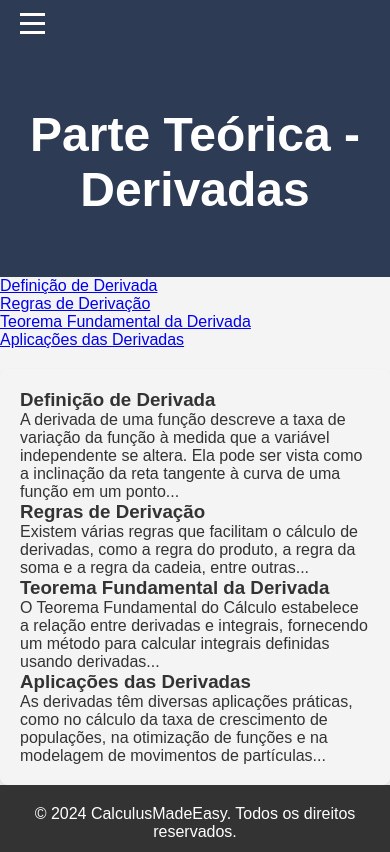
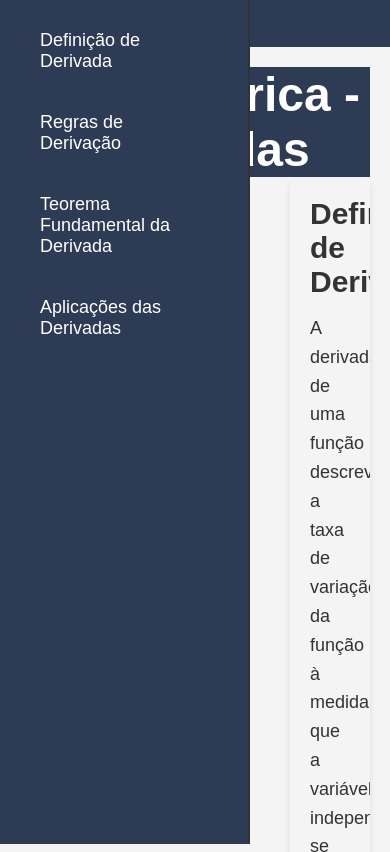
Before and after one commit to henriquestevan/Projeto-Integrador-PI, a website: page public/TeoriaDerivada.html in a window 390 px wide. Shown: the top 852 px of the page. Drawn offline with Linux system fonts and the light colour scheme.

Commit message:
css das paginas teoricas

```diff
--- a/public/TeoriaDerivada.html
+++ b/public/TeoriaDerivada.html
@@ -6,7 +6,7 @@
     <title>Parte Teórica - Derivadas</title>
     <link rel="stylesheet" href="styles.css">
 </head>
-<body>
+<body class="page-theory">
     <header>
         <nav class="navbar">
             <div class="menu-toggle" id="mobile-menu">
--- a/public/styles.css
+++ b/public/styles.css
@@ -267,3 +267,213 @@ footer {
 .content:not(.hidden) {
     display: block;
 }
+/* Reset e Configurações Gerais */
+.page-theory * {
+    margin: 0;
+    padding: 0;
+    box-sizing: border-box;
+}
+
+.page-theory body {
+    font-family: 'Arial', sans-serif;
+    background-color: #f4f4f4;
+    color: #333;
+    display: flex;
+    flex-direction: column;
+    min-height: 100vh;
+}
+
+/* Navbar e Menu Hamburguer */
+.page-theory .navbar {
+    display: flex;
+    justify-content: space-between;
+    align-items: center;
+    background-color: #2E3B55; /* Azul escuro discreto */
+    padding: 10px 20px;
+    position: relative;
+}
+
+.page-theory .menu-toggle {
+    display: flex;
+    flex-direction: column;
+    cursor: pointer;
+}
+
+.page-theory .bar {
+    background-color: #fff;
+    height: 3px;
+    width: 25px;
+    margin: 3px 0;
+}
+
+.page-theory .nav-list {
+    list-style: none;
+    display: flex;
+    gap: 20px;
+}
+
+.page-theory .nav-list li a {
+    text-decoration: none;
+    color: #fff;
+    font-size: 16px;
+    transition: color 0.3s ease;
+}
+
+.page-theory .nav-list li a:hover {
+    color: #FFD700; /* Amarelo suave */
+}
+
+/* Menu Hamburguer em Dispositivos Móveis */
+@media screen and (max-width: 768px) {
+    .page-theory .menu-toggle {
+        display: flex;
+    }
+
+    .page-theory .nav-list {
+        display: none;
+        flex-direction: column;
+        background-color: #2E3B55; /* Fundo do menu no mesmo tom da navbar */
+        position: absolute;
+        top: 100%;
+        right: 0;
+        width: 100%;
+        text-align: center;
+    }
+
+    .page-theory .nav-list.active {
+        display: flex;
+    }
+
+    .page-theory .nav-list li {
+        padding: 10px 0;
+    }
+}
+
+/* Barra Lateral para os Tópicos */
+.page-theory .sidebar {
+    position: fixed;
+    top: 0;
+    left: 0;
+    width: 250px;
+    background-color: #2E3B55;
+    color: white;
+    padding: 20px;
+    height: 100%;
+    overflow-y: auto;
+}
+
+.page-theory .sidebar ul {
+    list-style: none;
+    padding: 0;
+}
+
+.page-theory .sidebar ul li {
+    margin-bottom: 20px;
+}
+
+.page-theory .sidebar ul li a {
+    color: white;
+    font-size: 18px;
+    text-decoration: none;
+    transition: color 0.3s ease;
+}
+
+.page-theory .sidebar ul li a:hover {
+    color: #FFD700;
+}
+
+/* Conteúdo da Página Teórica */
+.page-theory main {
+    margin-left: 260px; /* Espaço para a barra lateral */
+    padding: 20px;
+}
+
+/* Estilo dos Botões de Tópicos */
+.page-theory .topic-btn {
+    display: inline-block;
+    background-color: #2E3B55;
+    color: white;
+    padding: 10px 20px;
+    margin-bottom: 10px;
+    border-radius: 5px;
+    text-decoration: none;
+    font-size: 16px;
+    transition: background-color 0.3s;
+}
+
+.page-theory .topic-btn:hover {
+    background-color: #FFD700;
+}
+
+/* Seções dos tópicos */
+.page-theory .content div {
+    margin-bottom: 40px;
+}
+
+.page-theory .content div h3 {
+    font-size: 30px;
+    margin-bottom: 15px;
+}
+
+.page-theory .content div p {
+    font-size: 18px;
+    line-height: 1.6;
+}
+
+/* Estilos de Responsividade para dispositivos menores */
+@media screen and (max-width: 768px) {
+    .page-theory .sidebar {
+        position: static;
+        width: 100%;
+        padding: 10px;
+    }
+
+    .page-theory .sidebar ul {
+        display: flex;
+        flex-direction: column;
+        padding: 0;
+    }
+
+    .page-theory .sidebar ul li {
+        margin-bottom: 10px;
+    }
+
+    .page-theory main {
+        margin-left: 0;
+    }
+    /* Ajustar largura do conteúdo para a área lateral */
+    .page-theory .content {
+    margin-left: 270px; /* Espaço para a barra lateral */
+    padding: 20px;
+    max-width: calc(100% - 270px); /* Limitar a largura ao tamanho da tela menos a barra lateral */
+    overflow-y: auto; /* Permite o scroll vertical dentro da área de conteúdo */
+    height: 100vh; /* A altura é 100% da altura da tela */
+    background-color: #f4f4f4; /* Cor de fundo, caso necessário */
+}
+
+/* Barra lateral */
+    .page-theory .sidebar {
+    position: fixed;
+    top: 0;
+    left: 0;
+    width: 250px;
+    background-color: #2E3B55;
+    color: white;
+    padding: 20px;
+    height: 100%;
+    overflow-y: auto;
+    border-right: 2px solid #333; /* Borda para separar a barra lateral */
+}
+
+/* Conteúdo dos Tópicos */
+.page-theory .content h3 {
+    font-size: 36px;
+    margin-bottom: 10px;
+}
+
+.page-theory .content p {
+    font-size: 18px;
+    line-height: 1.6;
+}
+
+}
```
Also changed, not shown: public/TeoriaIntegral.html (+1 -1 lines), public/TeoriaLimites.html (+1 -1 lines).
